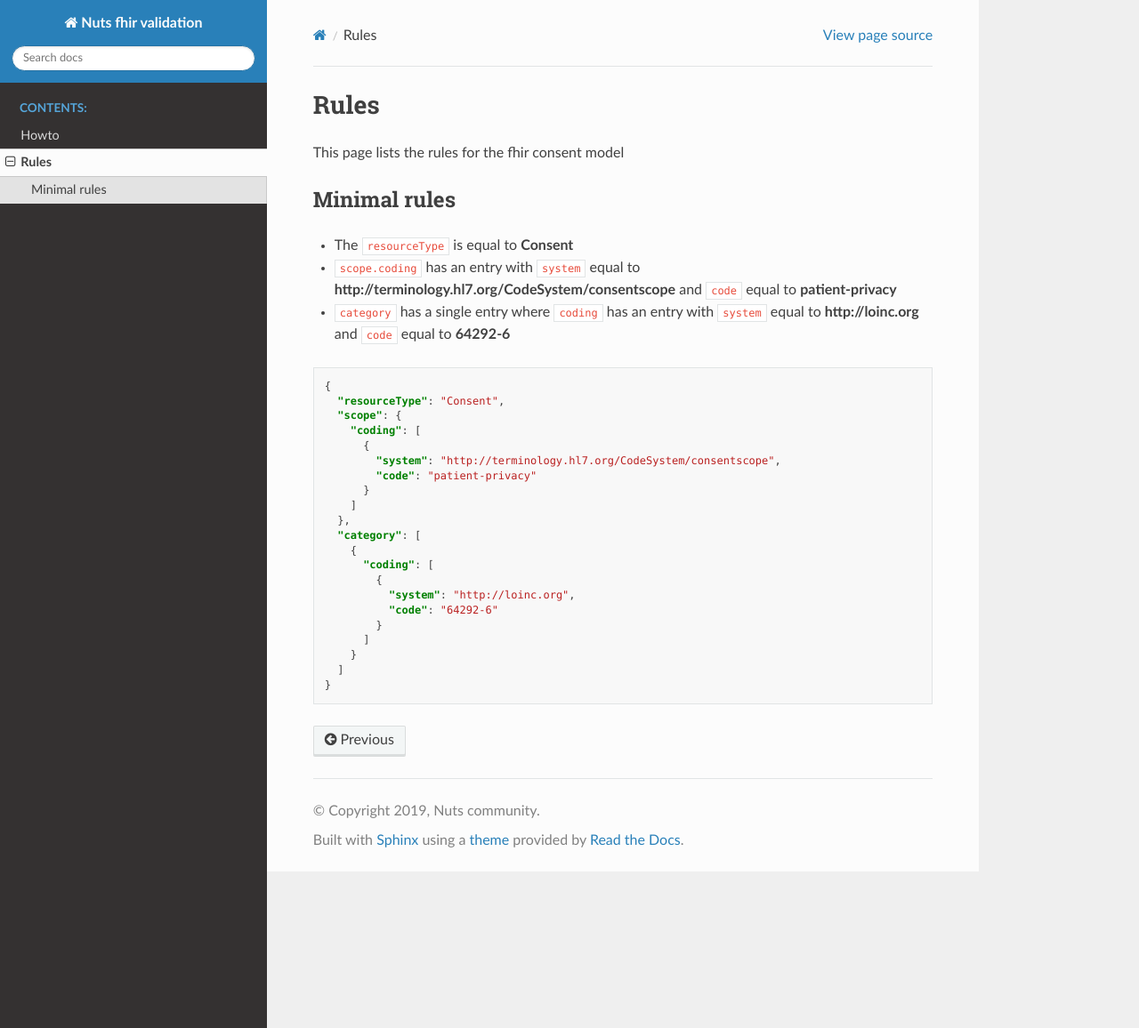
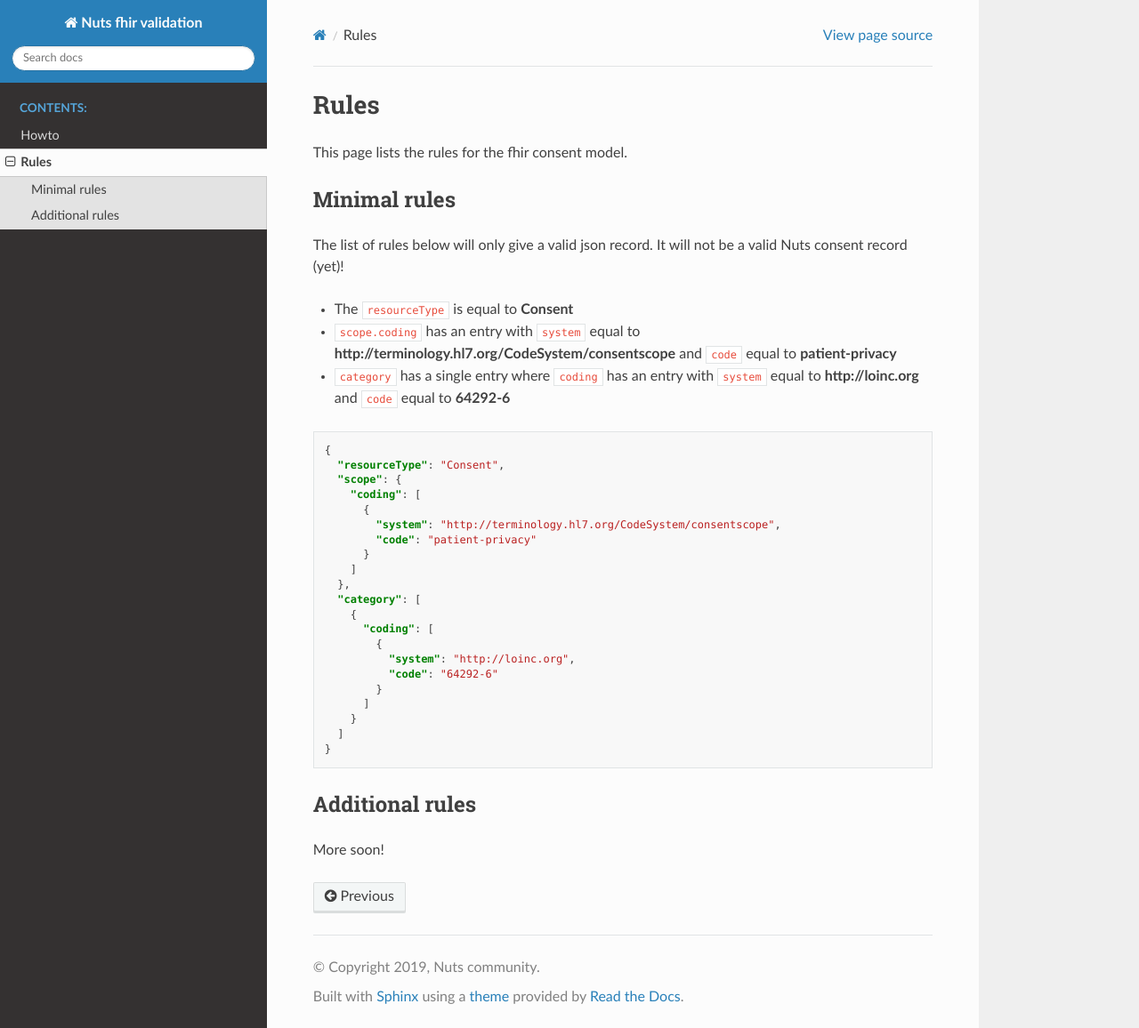
Before and after one commit to nuts-foundation/nuts-fhir-validation, a Sphinx documentation site: the page built from docs/pages/rules.rst, in a window 1280 px wide and 1156 px high. Shown: the whole window at 89% size. Built offline with Sphinx 7.4.7 and the Read the Docs theme 2.0.0, drawn with Linux system fonts in a browser that asks for light colours.

Commit message:
small doc adjustment for rules
Signed-off-by: Wout Slakhorst <wout.slakhorst@nedap.com>

```diff
--- a/docs/pages/rules.rst
+++ b/docs/pages/rules.rst
@@ -3,10 +3,12 @@
 Rules
 =====
 
-This page lists the rules for the fhir consent model
+This page lists the rules for the fhir consent model.
 
 Minimal rules
 -------------
+
+The list of rules below will only give a valid json record. It will not be a valid Nuts consent record (yet)!
 
 - The :code:`resourceType` is equal to **Consent**
 - :code:`scope.coding` has an entry with :code:`system` equal to **http://terminology.hl7.org/CodeSystem/consentscope** and :code:`code` equal to **patient-privacy**
@@ -35,3 +37,8 @@ Minimal rules
         }
       ]
     }
+
+Additional rules
+----------------
+
+More soon!
```
